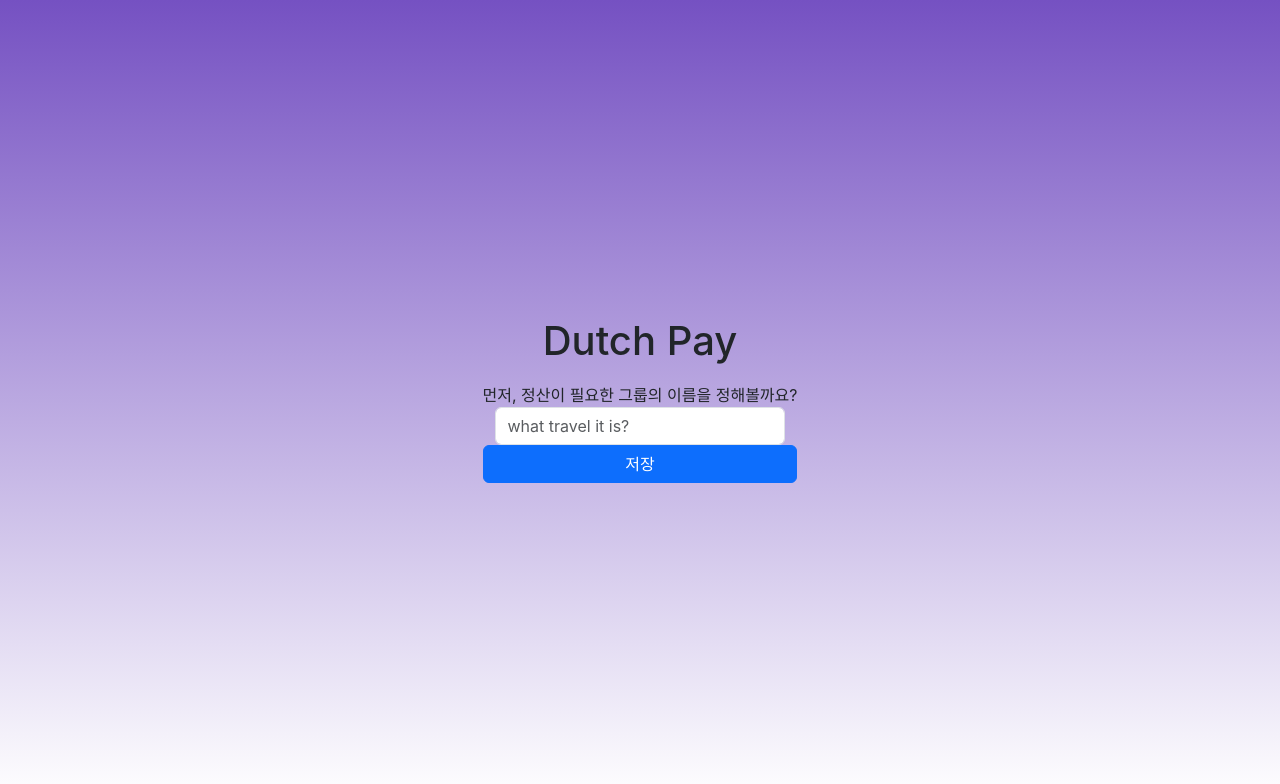
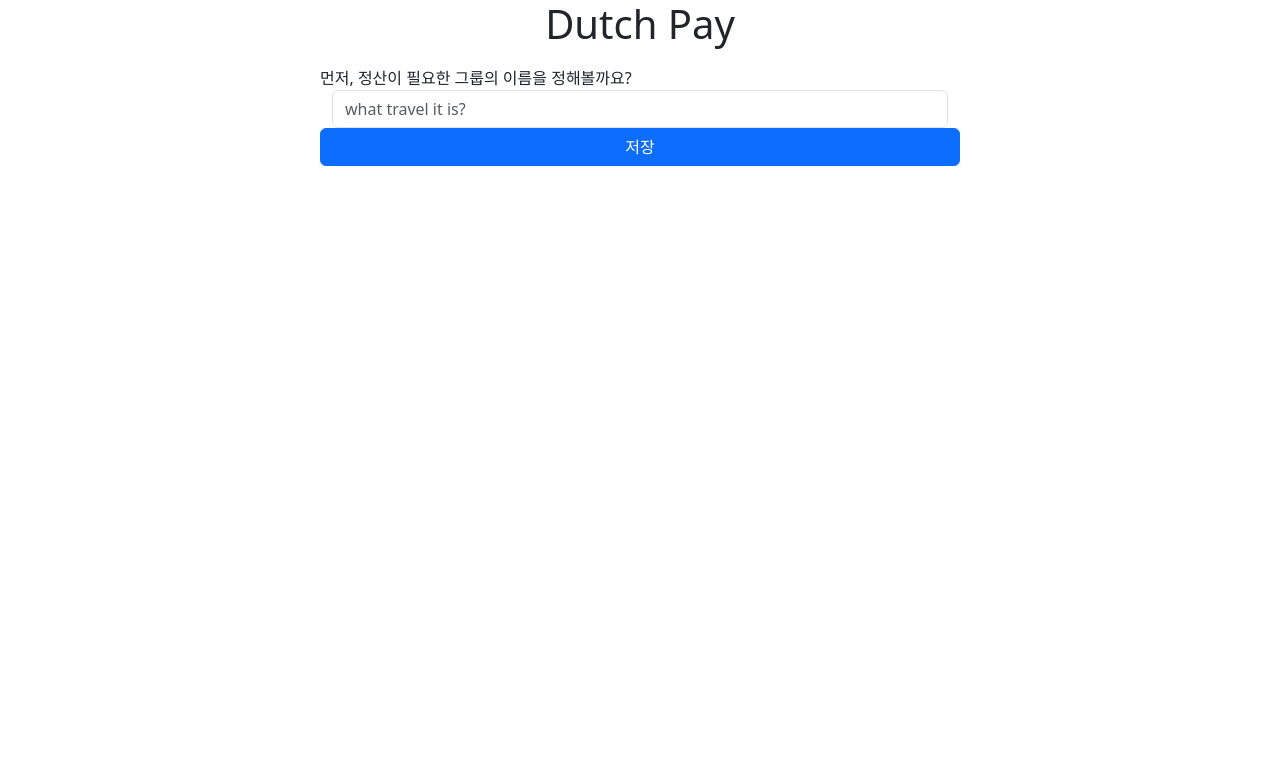
Before and after one commit to CEJSH/trip-pay, a React (Vite) app: page / in a window 1280 px wide. Shown: the top 784 px of the page. Built offline with nearby package versions, Linux system fonts and the light colour scheme; no server answers; what aws-amplify would draw is missing.

Commit message:
tsconfig setting

```diff
--- a/src/components/CenteredOverlayForm.tsx
+++ b/src/components/CenteredOverlayForm.tsx
@@ -14,6 +14,7 @@ export const CenteredOverlayForm = ({
   );
 };
 const CentralizedContainer = styled(Container)`
+  width: 50%;
   display: flex;
   flex-direction: column;
   justify-content: center;
--- a/src/index.css
+++ b/src/index.css
@@ -1,4 +1,4 @@
-body {
+/* body {
   margin: 0;
   background: linear-gradient(180deg, rgb(117, 81, 194), rgb(255, 255, 255));
   display: flex;
@@ -62,4 +62,4 @@ li:hover {
 a {
   font-weight: 800;
   text-decoration: none;
-}
+} */
```
Also changed, not shown: tsconfig.json (+4 -3 lines), .eslintrc.cjs.
